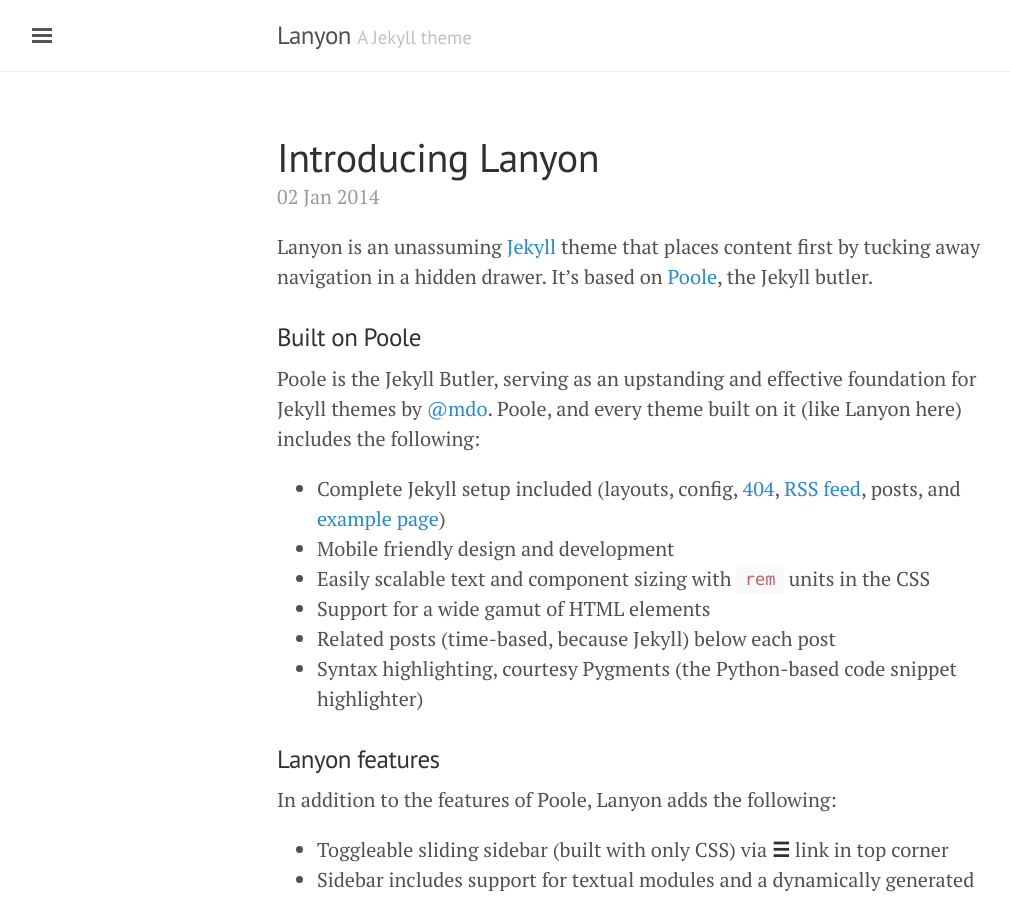
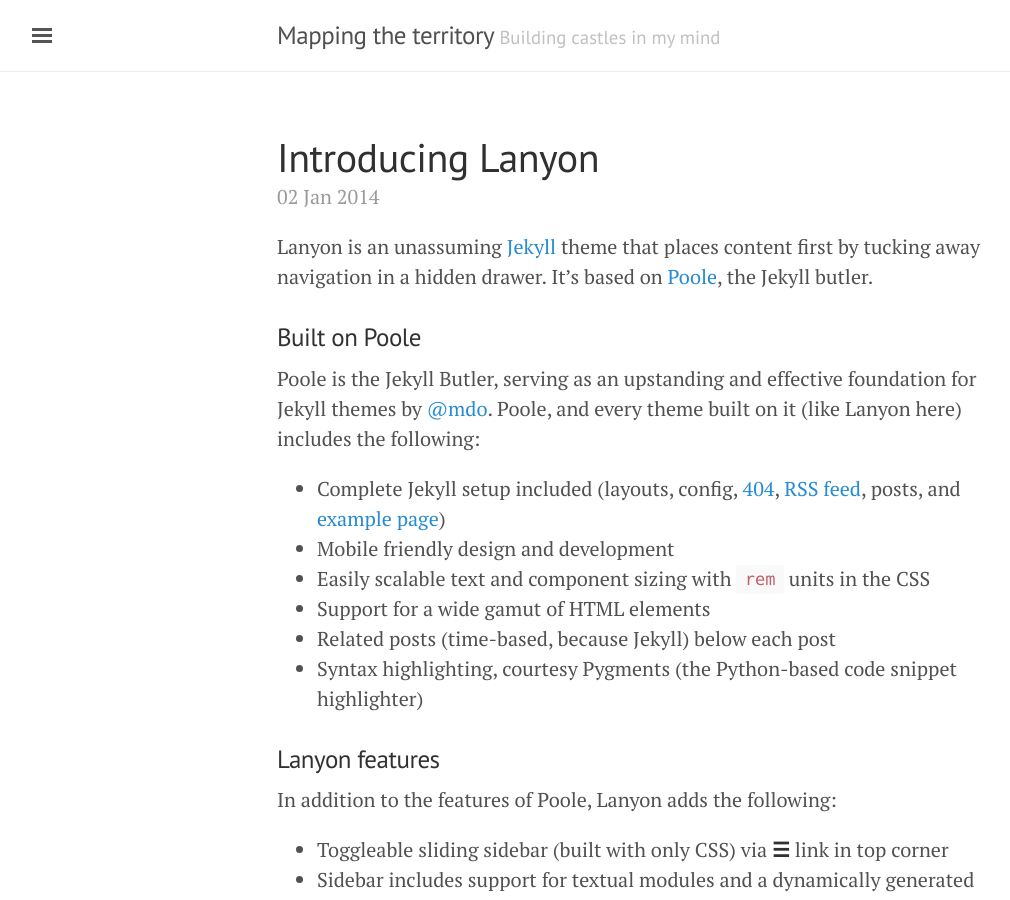
Before and after one commit to DavidSSL/davidssl.github.io, a Jekyll site: the page built from index.html, in a window 1280 px wide and 900 px high. Shown: the whole window, without its empty margins (3-1013 px from the left). Built offline with Jekyll 4.4.1, drawn with Linux system fonts in a browser that asks for light colours; the list of posts is cut into pages by our own code.

Commit message:
Update config file

```diff
--- a/_config.yml
+++ b/_config.yml
@@ -5,18 +5,18 @@ permalink:           pretty
 relative_permalinks: false
 
 # Setup
-title:               Lanyon
-tagline:             'A Jekyll theme'
-description:         'A reserved <a href="http://jekyllrb.com" target="_blank">Jekyll</a> theme that places the utmost gravity on content with a hidden drawer. Made by <a href="https://twitter.com/mdo" target="_blank">@mdo</a>.'
-url:                 http://lanyon.getpoole.com
+title:               Mapping the territory
+tagline:             'Building castles in my mind'
+description:         'Blog for my musing and aide-memoire'
+url:                 https://davidssl.github.io
 baseurl:             ''
 paginate:            5
 
 # About/contact
 author:
-  name:              Mark Otto
-  url:               https://twitter.com/mdo
-  email:             markdotto@gmail.com
+  name:              David Siew
+  url:               https://davidssl.github.io
+  email:             mynamewithoutspace_at_protonmail_dot_com
 
 # Custom vars
 version:             1.0.0
```
